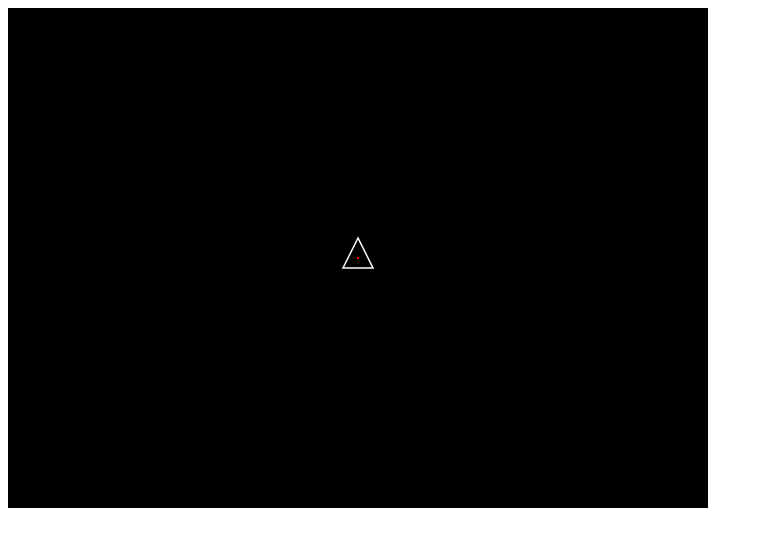
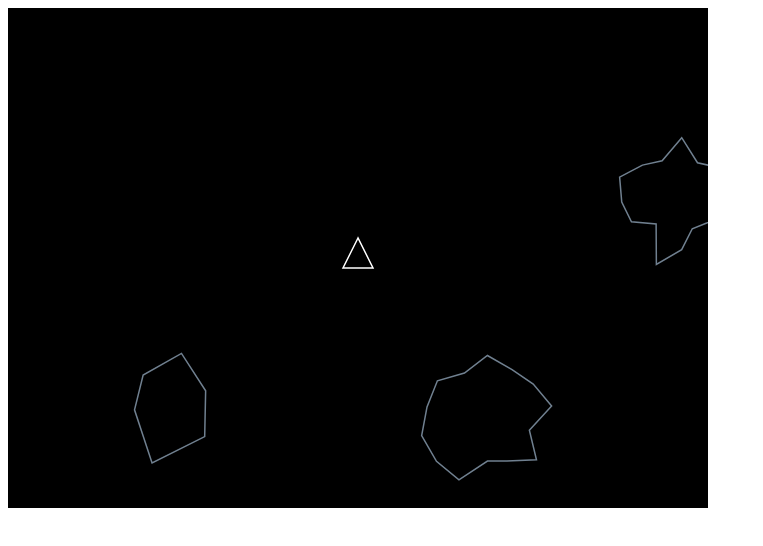
Before and after one commit to mmhaque7/Asteroid, a plain HTML site: page index.html in a window 1280 px wide. Shown: the whole page, without its empty margins (0-763 px from the left). Drawn offline with Linux system fonts and the light colour scheme.

Commit message:
added asteriods

```diff
--- /dev/null
+++ b/game.js
@@ -0,0 +1,249 @@
+const FPS = 30;//frames per second
+const SHIP_SIZE = 30; // ship size in pxl
+const TURN_SPEED = 360; //turn speed in degrees per second
+const SHIP_THRUST = 5; //accelearation pixel per second
+const FRICTION = 0.3; //friction coeffcient of space(where  0 = no friction, 1 = lots of friction!)
+const ROIDS_NUM = 3;
+const ROIDS_JAG = 0.4 ///jajjedness of the asteriods (0 = none , 1 many)
+const ROIDS_SIZE = 100;//starting size roid in  pixel
+const ROIDS_SPD = 50;//starting speef of riod px/sec
+const ROIDS_VERT = 10; //avg # verticies of each asteriod
+
+
+/** @type{HTMLCanavasElement}*/
+var can = document.getElementById("gameCanvas");
+//context
+var ctx = can.getContext("2d");
+
+var ship = {
+    x: can.width / 2, //x cordinate in the middle of the space!
+    y: can.height / 2, // y cordinates in the middle of the space screen!
+    r: SHIP_SIZE / 2,//ship raduis!
+    a: 90 / 180 * Math.PI, // convert to raidians
+    rot: 0, //rotation
+    thrusting: false,
+    thrust: {
+        x: 0,
+        y: 0
+    }
+}
+
+// set up asteriod
+var roids;
+createAsteriodBelt();
+
+//set up event listner
+document.addEventListener("keydown", keyDown);
+document.addEventListener("keyup", keyUp);
+
+function createAsteriodBelt(){
+    roids = [];
+
+    var x , y;
+    for(var i = 0; i < ROIDS_NUM; i++ ){
+        do{
+            x = Math.floor(Math.random() * can.width);
+            y = Math.floor(Math.random() * can.height);
+        }while(distBetweenPoints(ship.x, ship.y, x ,y) <  ROIDS_SIZE * 2 + ship.r);
+        roids.push(newAsteroid(x, y));
+    }
+}
+
+function distBetweenPoints(x1 ,y1, x2, y2){
+    return Math.sqrt(Math.pow(x2 - x1, 2) + Math.pow(y2 - y1, 2));
+}
+
+//gameloop
+setInterval(update, 1000 / FPS);
+
+
+
+function keyDown(/** @type {keyboardEvent} */ev) {
+    switch (ev.keyCode) {
+        case 37://rotate ship left
+            ship.rot = TURN_SPEED / 180 * Math.PI / FPS;
+            break;
+
+        case 38://up arrow move forward
+            ship.thrusting = true;
+            break;
+
+        case 39://rotate ship right
+            ship.rot = -TURN_SPEED / 180 * Math.PI / FPS;
+
+            break;
+
+
+    }
+}
+
+
+function keyUp(/** @type {keyboardEvent} */ ev) {
+    switch (ev.keyCode) {
+        case 37://stop rotate ship left
+            ship.rot = 0;
+
+            break;
+
+        case 38:// stop up arrow move forward
+            ship.thrusting = false;
+            break;
+
+        case 39:// stop rotate ship right
+            ship.rot = 0;
+
+            break;
+    }
+}
+
+function newAsteroid(x , y){
+    var roid = {
+        a: Math.random() * Math.PI * 2, // in radians
+        r: ROIDS_SIZE / 2,
+        vert: Math.floor(Math.random() * (ROIDS_VERT + 1) + ROIDS_VERT / 2),
+        x: x,
+        y: y,
+        xv: Math.random() * ROIDS_SPD / FPS * (Math.random() < 0.5 ? 1 : -1),
+        yv: Math.random() * ROIDS_SPD / FPS * (Math.random() < 0.5 ? 1 : -1),
+        offs:[]
+    };
+//create the offset array
+    for(var i = 0; i < roid.vert; i++){
+        roid.offs.push(Math.random() * ROIDS_JAG * 2 + 1 - ROIDS_JAG);
+    }
+
+    return roid;
+}
+
+function update() {
+    //draw the background(cspace)
+    ctx.fillStyle = "black";
+    ctx.fillRect(0, 0, can.width, can.height);
+
+    //thrust the ship
+    if (ship.thrusting) {
+        ship.thrust.x += SHIP_THRUST * Math.cos(ship.a) / FPS;
+        ship.thrust.y -= SHIP_THRUST * Math.sin(ship.a) / FPS;
+
+
+
+        //flame graphic
+        ctx.fillStyle = "red";
+        ctx.strokeStyle = "yellow";
+        ctx.lineWidth = SHIP_SIZE / 10;
+        ctx.beginPath();
+        ctx.moveTo( // rear left
+            ship.x - ship.r * (2 / 3 * Math.cos(ship.a) + 0.5 * Math.sin(ship.a)),
+            ship.y + ship.r * (2 / 3 * Math.sin(ship.a) - 0.5 * Math.cos(ship.a))
+        );
+        ctx.lineTo( // rear center ...behinf the ship
+            ship.x - ship.r * (8 / 3 * Math.cos(ship.a)),
+            ship.y + ship.r * (8 / 3 * Math.sin(ship.a))
+        );
+        ctx.lineTo( // rear right
+            ship.x - ship.r * (2 / 3 * Math.cos(ship.a) - 0.5 * Math.sin(ship.a)),
+            ship.y + ship.r * (2 / 3 * Math.sin(ship.a) + 0.5 * Math.cos(ship.a))
+        );
+        ctx.closePath();
+        ctx.fill();
+        ctx.stroke();
+
+    } else {
+        ship.thrust.x -= FRICTION * ship.thrust.x / FPS;
+        ship.thrust.y -= FRICTION * ship.thrust.x / FPS;
+
+    }
+
+
+    //ship graphic
+    ctx.strokeStyle = "white";
+    ctx.lineWidth = SHIP_SIZE / 20;
+    ctx.beginPath();
+    ctx.moveTo( // nose of the ship
+        ship.x + 4 / 3 * ship.r * Math.cos(ship.a),
+        ship.y - 4 / 3 * ship.r * Math.sin(ship.a)
+    );
+    ctx.lineTo( // rear left
+        ship.x - ship.r * (2 / 3 * Math.cos(ship.a) + Math.sin(ship.a)),
+        ship.y + ship.r * (2 / 3 * Math.sin(ship.a) - Math.cos(ship.a))
+    );
+    ctx.lineTo( // rear right
+        ship.x - ship.r * (2 / 3 * Math.cos(ship.a) - Math.sin(ship.a)),
+        ship.y + ship.r * (2 / 3 * Math.sin(ship.a) + Math.cos(ship.a))
+    );
+    ctx.closePath();
+    ctx.stroke();
+
+    //draw assteriods
+    ctx.strokeStyle = "slategrey";
+    ctx.lineWidth = SHIP_SIZE / 20;
+
+    var a, r, x, y, vert, offs;
+    for (var i = 0; i < roids.length; i++) {
+
+        // get the asteroid properties
+        x = roids[i].x;
+        y = roids[i].y;
+        a = roids[i].a;
+        r = roids[i].r;
+        vert = roids[i].vert;
+        offs = roids[i].offs;
+
+        // draw the path
+        ctx.beginPath();
+        ctx.moveTo(
+            x + r * offs[0] * Math.cos(a),
+            y + r * offs[0] * Math.sin(a)
+        );
+
+        // draw the polygon
+        for (var j = 1; j < vert; j++) {
+            ctx.lineTo(
+                x + r * offs[j] * Math.cos(a + j * Math.PI * 2 / vert),
+                y + r * offs[j] * Math.sin(a + j * Math.PI * 2 / vert)
+            );
+        }
+        ctx.closePath();
+        ctx.stroke();
+
+        //move the asteriods
+        roids[i].x += roids[i].xv;
+        roids[i].y += roids[i].yv;
+
+        //handle the edge of the screen
+        if(roids[i].x < 0 -roids[i].r){
+            roids[i].x = can.width + roids[i].r;
+        }else if(roids[i].x > can.width + roids[i].r){
+            roids[i].x = 0 -roids[i].r
+        }
+
+        if(roids[i].y < 0 -roids[i].r){
+            roids[i].y = can.height + roids[i].r;
+        }else if(roids[i].y > can.height + roids[i].r){
+            roids[i].y = 0 -roids[i].r
+        }
+    }
+    //move the ship
+    ship.x += ship.thrust.x;
+    ship.y += ship.thrust.y;
+
+    //rotate ship
+    ship.a += ship.rot;
+
+    //handle edge of the screen
+    if (ship.x < 0 - ship.r) {
+        ship.x = can.width + ship.r;
+    } else if (ship.x > can.width + ship.r) {
+        ship.x = 0 - ship.r;
+    }
+
+    if (ship.y < 0 - ship.r) {
+        ship.y = can.height + ship.r;
+    } else if (ship.y > can.height + ship.r) {
+        ship.y = 0 - ship.r;
+    }
+
+    //center dot
+    ctx.fillStyle = "red";
+    //ctx.fillRect(ship.x - 1, ship.y - 1, 2, 2);
+}
--- a/index.html
+++ b/index.html
@@ -9,156 +9,7 @@
 
 <body>
     <canvas id="gameCanvas" width="700" height="500"></canvas>
-    <script>
-        const FPS = 30;//frames per second
-        const SHIP_SIZE = 30; // ship size in pxl
-        const TURN_SPEED = 360; //turn speed in degrees per second
-        const SHIP_THRUST = 5; //accelearation pixel per second
-        const FRICTION = 0.7; //friction coeffcient of space(where  0 = no friction, 1 = lots of friction!)
-
-        /** @type{HTMLCanavasElement}*/
-        var can = document.getElementById("gameCanvas");
-        //context
-        var ctx = can.getContext("2d");
-
-        var ship = {
-            x: can.width / 2, //x cordinate in the middle of the space!
-            y: can.height / 2, // y cordinates in the middle of the space screen!
-            r: SHIP_SIZE / 2,//ship raduis!
-            a: 90 / 180 * Math.PI, // convert to raidians
-            rot: 0, //rotation
-            thrusting: false,
-            thrust: {
-                x: 0,
-                y: 0
-            }
-        }
-
-        //set up event listner
-        document.addEventListener("keydown", keyDown);
-        document.addEventListener("keyup", keyUp);
-
-        //gameloop
-        setInterval(update, 1000 / FPS);
-
-        function keyDown(/** @type {keyboardEvent} */ev) {
-            switch (ev.keyCode) {
-                case 37://rotate ship left
-                    ship.rot = TURN_SPEED / 180 * Math.PI / FPS;
-                    break;
-
-                case 38://up arrow move forward
-                    ship.thrusting = true;
-                    break;
-
-                case 39://rotate ship right
-                    ship.rot = -TURN_SPEED / 180 * Math.PI / FPS;
-
-                    break;
-
-
-            }
-        }
-        function keyUp(/** @type {keyboardEvent} */ ev) {
-            switch (ev.keyCode) {
-                case 37://stop rotate ship left
-                    ship.rot = 0;
-
-                    break;
-
-                case 38:// stop up arrow move forward
-                    ship.thrusting = false;
-                    break;
-
-                case 39:// stop rotate ship right
-                    ship.rot = 0;
-
-                    break;
-            }
-        }
-
-        function update() {
-            //draw the background(cspace)
-            ctx.fillStyle = "black";
-            ctx.fillRect(0, 0, can.width, can.height);
-
-            //thrust the ship
-            if (ship.thrusting) {
-                ship.thrust.x += SHIP_THRUST * Math.cos(ship.a) / FPS;
-                ship.thrust.y -= SHIP_THRUST * Math.sin(ship.a) / FPS;
-
-                //flame graphic
-                ctx.fillStyle = "red";
-                ctx.strokeStyle = "yellow";
-                ctx.lineWidth = SHIP_SIZE / 10;
-                ctx.beginPath();
-                ctx.moveTo( // rear left
-                    ship.x - ship.r * (2 / 3 * Math.cos(ship.a) + Math.sin(ship.a)),
-                    ship.y + ship.r * (2 / 3 * Math.sin(ship.a) - Math.cos(ship.a))
-                );
-                ctx.lineTo( // rear center ...behinf the ship
-                    ship.x - ship.r * (8 / 3 * Math.cos(ship.a)),
-                    ship.y + ship.r * (8 / 3 * Math.sin(ship.a))
-                );
-                ctx.lineTo( // rear right
-                    ship.x - ship.r * (2 / 3 * Math.cos(ship.a) - Math.sin(ship.a)),
-                    ship.y + ship.r * (2 / 3 * Math.sin(ship.a) + Math.cos(ship.a))
-                );
-                ctx.closePath();
-                ctx.fill();
-                ctx.stroke();
-
-            } else {
-                ship.thrust.x -= FRICTION * ship.thrust.x / FPS;
-                ship.thrust.y -= FRICTION * ship.thrust.x / FPS;
-
-            }
-
-            ctx.strokeStyle = "white";
-            ctx.lineWidth = SHIP_SIZE / 20;
-            ctx.beginPath();
-            ctx.moveTo( // nose of the ship
-                ship.x + 4 / 3 * ship.r * Math.cos(ship.a),
-                ship.y - 4 / 3 * ship.r * Math.sin(ship.a)
-            );
-            ctx.lineTo( // rear left
-                ship.x - ship.r * (2 / 3 * Math.cos(ship.a) + Math.sin(ship.a)),
-                ship.y + ship.r * (2 / 3 * Math.sin(ship.a) - Math.cos(ship.a))
-            );
-            ctx.lineTo( // rear right
-                ship.x - ship.r * (2 / 3 * Math.cos(ship.a) - Math.sin(ship.a)),
-                ship.y + ship.r * (2 / 3 * Math.sin(ship.a) + Math.cos(ship.a))
-            );
-            ctx.closePath();
-            ctx.stroke();
-            //move the ship
-            ship.x += ship.thrust.x;
-            ship.y += ship.thrust.y;
-
-            //rotate ship
-            ship.a += ship.rot;
-
-            //handle edge of the screen
-            if (ship.x < 0 - ship.r) {
-                ship.x = can.width + ship.r;
-            } else if (ship.x > can.width + ship.r) {
-                ship.x = 0 - ship.r;
-            }
-
-            if (ship.y < 0 - ship.r) {
-                ship.y = can.height + ship.r;
-            } else if (ship.y > can.height + ship.r) {
-                ship.y = 0 - ship.r;
-            }
-
-            //center dot
-            ctx.fillStyle = "red";
-            ctx.fillRect(ship.x - 1, ship.y - 1, 2, 2);
-
-
-        }
-
-    </script>
+    <script src="game.js"></script>
 
 </body>
 
```
